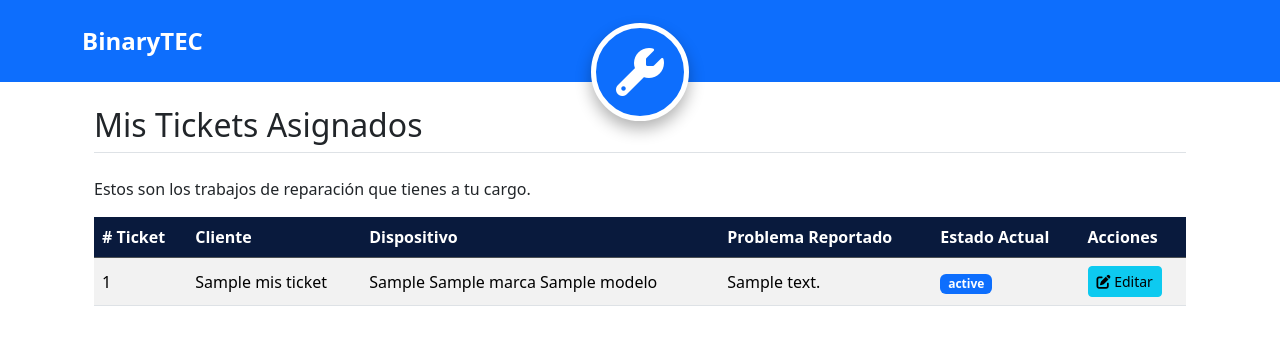
After one commit to CristoRee/ProyectoMACS, a PHP site: template views/ticket/mis_tickets.php in a window 1280 px wide. The commit adds this page. Shown: the top 345 px of the page. Run offline with PHP 8.4, Linux system fonts and the light colour scheme; the template is opened without the code that fills it: most values are stand-ins (such as "Sample title", 1, 10 or a date in 2020).

Commit message:
Se añaderion funcionalidad visual y funcional al crud de tickets junto a nuevas opciones en el menu desplegable | C-0.2

```diff
--- a/views/includes/header.php
+++ b/views/includes/header.php
@@ -33,14 +33,22 @@
                         </a>
 
                         <ul class="dropdown-menu dropdown-menu-end shadow-lg border-0">
-                            <li><h6 class="dropdown-header">Hola, <?= htmlspecialchars($_SESSION['usuario']) ?></h6></li>
+    <li><h6 class="dropdown-header">Hola, <?php echo htmlspecialchars($_SESSION['usuario']); ?></h6></li>
     <li><hr class="dropdown-divider"></li>
 
-                            <?php if (isset($_SESSION['rol']) && $_SESSION['rol'] == 1): // Admin ?>
+
+    <?php if (isset($_SESSION['rol']) && $_SESSION['rol'] == 1): ?>
         <li><a class="dropdown-item" href="index.php?accion=listarUsuarios"><i class="fas fa-users-cog me-2"></i>Gestionar Usuarios</a></li>
+        <li><a class="dropdown-item" href="index.php?accion=gestionarTickets"><i class="fas fa-tasks me-2"></i>Gestionar Tickets</a></li>
     <?php endif; ?>
 
-                            <?php if (isset($_SESSION['rol']) && $_SESSION['rol'] == 3): // Cliente ?>
+
+    <?php if (isset($_SESSION['rol']) && $_SESSION['rol'] == 2): ?>
+        <li><a class="dropdown-item" href="index.php?accion=misTickets"><i class="fas fa-ticket-alt me-2"></i>Mis Tickets</a></li>
+    <?php endif; ?>
+
+
+    <?php if (isset($_SESSION['rol']) && $_SESSION['rol'] == 3): ?>
         <li><a class="dropdown-item" href="index.php?accion=misSolicitudes"><i class="fas fa-folder-open me-2"></i>Mis Solicitudes</a></li>
     <?php endif; ?>
 
--- /dev/null
+++ b/views/ticket/mis_tickets.php
@@ -0,0 +1,105 @@
+<div class="container mt-4">
+    <h2 class="pb-2 border-bottom mb-4">Mis Tickets Asignados</h2>
+    <p>Estos son los trabajos de reparación que tienes a tu cargo.</p>
+
+    <div class="table-responsive">
+        <table class="table table-striped table-hover align-middle">
+            <thead class="table-dark">
+                <tr>
+                    <th># Ticket</th>
+                    <th>Cliente</th>
+                    <th>Dispositivo</th>
+                    <th>Problema Reportado</th>
+                    <th>Estado Actual</th>
+                    <th>Acciones</th>
+                </tr>
+            </thead>
+            <tbody>
+                <?php foreach ($misTickets as $ticket): ?>
+                <tr>
+                    <td><?php echo htmlspecialchars($ticket['id_ticket']); ?></td>
+                    <td><?php echo htmlspecialchars($ticket['nombre_cliente']); ?></td>
+                    <td><?php echo htmlspecialchars($ticket['tipo_producto'] . ' ' . $ticket['marca'] . ' ' . $ticket['modelo']); ?></td>
+                    <td><?php echo htmlspecialchars($ticket['descripcion_problema']); ?></td>
+                    <td><span class="badge bg-primary"><?php echo htmlspecialchars($ticket['nombre_estado']); ?></span></td>
+                    <td>
+                        <button type="button" class="btn btn-sm btn-info" data-bs-toggle="modal" data-bs-target="#editarTicketModal"
+                                data-ticket-id="<?php echo $ticket['id_ticket']; ?>"
+                                data-cliente="<?php echo htmlspecialchars($ticket['nombre_cliente']); ?>"
+                                data-dispositivo="<?php echo htmlspecialchars($ticket['tipo_producto'] . ' ' . $ticket['marca']); ?>"
+                                data-problema="<?php echo htmlspecialchars($ticket['descripcion_problema']); ?>"
+                                data-estado-actual-id="<?php echo $ticket['id_estado']; ?>">
+                            <i class="fas fa-edit"></i> Editar
+                        </button>
+                    </td>
+                </tr>
+                <?php endforeach; ?>
+
+                <?php if (empty($misTickets)): ?>
+                <tr>
+                    <td colspan="6" class="text-center">No tienes tickets asignados.</td>
+                </tr>
+                <?php endif; ?>
+            </tbody>
+        </table>
+    </div>
+</div>
+
+<div class="modal fade" id="editarTicketModal" tabindex="-1" aria-labelledby="editarTicketModalLabel" aria-hidden="true">
+  <div class="modal-dialog">
+    <div class="modal-content">
+      <div class="modal-header">
+        <h5 class="modal-title" id="editarTicketModalLabel">Actualizar Ticket #<span id="modal-ticket-id"></span></h5>
+        <button type="button" class="btn-close" data-bs-dismiss="modal" aria-label="Close"></button>
+      </div>
+      <form method="POST" action="index.php?accion=actualizarTicketEstado">
+        <div class="modal-body">
+          <input type="hidden" name="id_ticket" id="form-ticket-id">
+
+          <p><strong>Cliente:</strong> <span id="modal-cliente"></span></p>
+          <p><strong>Dispositivo:</strong> <span id="modal-dispositivo"></span></p>
+          <p><strong>Problema:</strong> <span id="modal-problema"></span></p>
+          <hr>
+          <div class="mb-3">
+            <label for="form-estado-id" class="form-label"><strong>Cambiar Estado a:</strong></label>
+            <select class="form-select" name="id_estado" id="form-estado-id" required>
+              <?php foreach ($todosLosEstados as $estado): ?>
+                <option value="<?php echo $estado['id_estado']; ?>"><?php echo htmlspecialchars($estado['nombre_estado']); ?></option>
+              <?php endforeach; ?>
+            </select>
+          </div>
+        </div>
+        <div class="modal-footer">
+          <button type="button" class="btn btn-secondary" data-bs-dismiss="modal">Cancelar</button>
+          <button type="submit" class="btn btn-primary">Aplicar</button>
+        </div>
+      </form>
+    </div>
+  </div>
+</div>
+
+<script>
+document.addEventListener('DOMContentLoaded', function () {
+    const editarTicketModal = document.getElementById('editarTicketModal');
+    editarTicketModal.addEventListener('show.bs.modal', function (event) {
+        const button = event.relatedTarget;
+
+
+        const ticketId = button.getAttribute('data-ticket-id');
+        const cliente = button.getAttribute('data-cliente');
+        const dispositivo = button.getAttribute('data-dispositivo');
+        const problema = button.getAttribute('data-problema');
+        const estadoActualId = button.getAttribute('data-estado-actual-id');
+
+
+        document.getElementById('modal-ticket-id').textContent = ticketId;
+        document.getElementById('form-ticket-id').value = ticketId;
+        document.getElementById('modal-cliente').textContent = cliente;
+        document.getElementById('modal-dispositivo').textContent = dispositivo;
+        document.getElementById('modal-problema').textContent = problema;
+
+
+        document.getElementById('form-estado-id').value = estadoActualId;
+    });
+});
+</script>
--- a/views/usuario/crear.php
+++ b/views/usuario/crear.php
@@ -1,6 +1,6 @@
 <?
     require_once("config/conexion.php");
-    require_once("views/templates/css.css");
+
 ?>
 
 <div class="container mt-5 mb-5">
```
Also changed, not shown: controllers/TicketController.php (added, +71 -0 lines), index.php (+22 -0 lines), models/Ticket.php (added, +90 -0 lines), models/Usuario.php (+16 -0 lines), views/ticket/gestionar_tickets.php (added, +90 -0 lines), uploads/fotos_tickets/1755483465_68a28d4947c1d_Captura de pantalla 2025-03-01 020046.png (added). Lines whose indentation alone changed are shown as unchanged.
